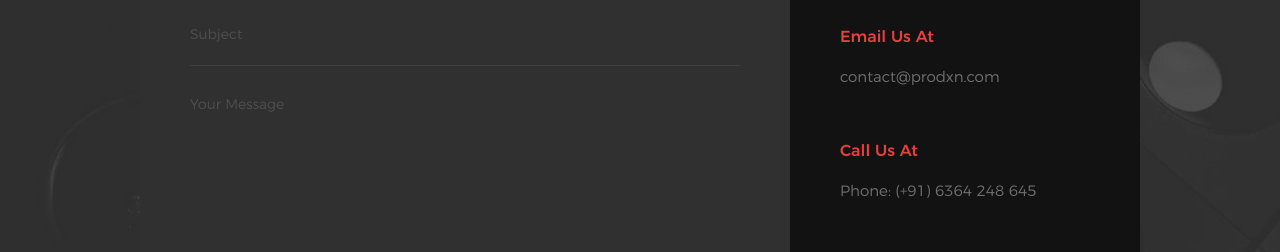
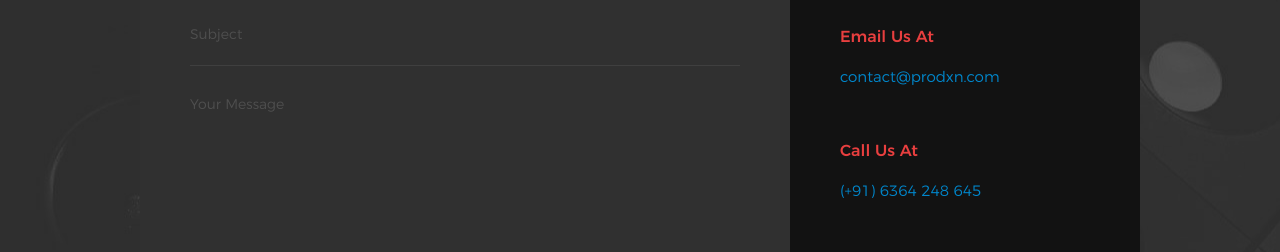
Before and after one commit to dpnc123/prodxn.com, a plain HTML site: page index.html in a window 1280 px wide. Shown: the part 8022-8274 px from the top of the page. Drawn offline with Linux system fonts and the light colour scheme; files whose address does not match are found by name.

Commit message:
contact links

```diff
--- a/index.html
+++ b/index.html
@@ -741,14 +741,14 @@
                     <div class="cinfo">
                         <h5>Email Us At</h5>
                         <p>
-                            contact@prodxn.com
+                            <a href="mailto:contact@prodxn.com">contact@prodxn.com</a>
                         </p>
                     </div>
 
                     <div class="cinfo">
                         <h5>Call Us At</h5>
                         <p>
-                            Phone: (+91) 6364 248 645
+                            <a href="tel:+916364248645">(+91) 6364 248 645</a>
                         </p>
                     </div>
 
```
